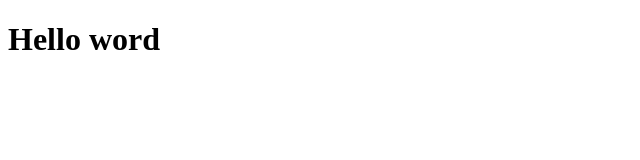
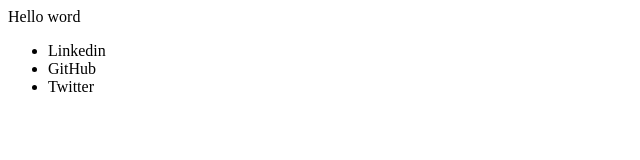
Before and after one commit to IAjonas/Ola-Mundo, a plain HTML site: page SIT/index.html in a window 1280 px wide. Shown: the whole page, without its empty margins (0-640 px from the left). Drawn offline with Linux system fonts and the light colour scheme.

Commit message:
uptade html.index

```diff
--- a/SIT/index.html
+++ b/SIT/index.html
@@ -9,8 +9,13 @@
 </head>
 <body>
 
-    <div>
-        <h1>Hello word</h1>
+    <div class="container">
+        <div class="estatico">Hello word</div>
+            <ul class="dinamico">
+                <li><span>Linkedin</span></li>
+                <li><span>GitHub</span></li>
+                <li><span>Twitter</span></li>
+            </ul>
 
     </div>
 
```
